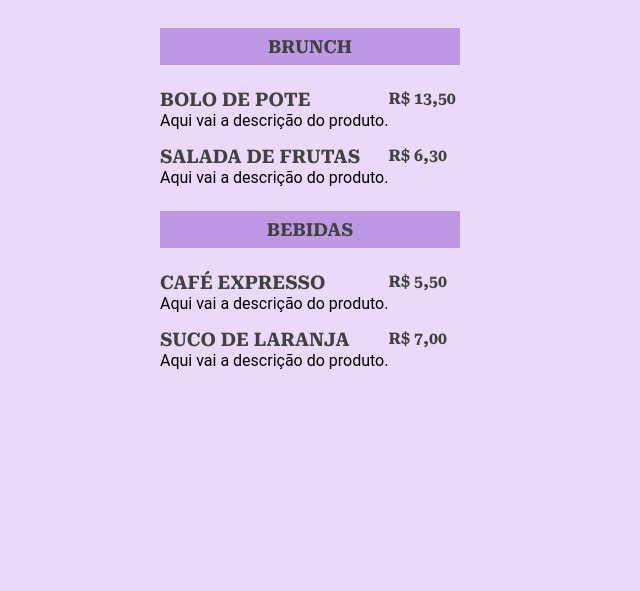
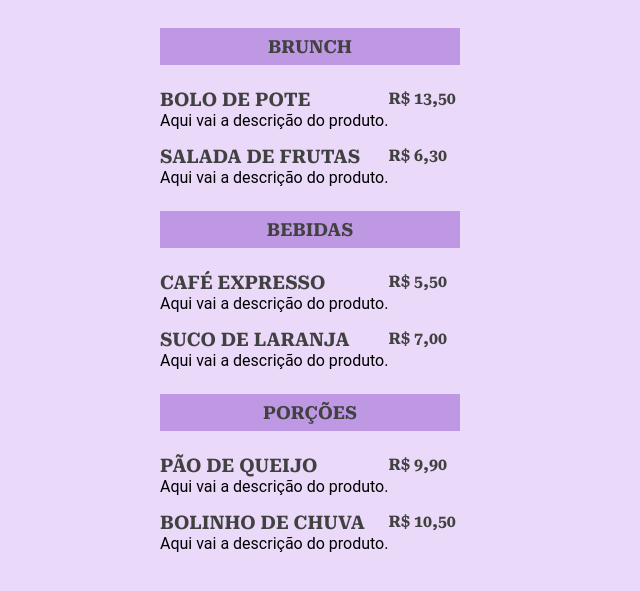
Before and after one commit to ILadyLuckI/maratona-explorer-3, a plain HTML site: page index.html in a window 1280 px wide. Shown: the part 89-680 px from the top of the page, without its empty margins (330-970 px from the left). Drawn offline with Linux system fonts and the light colour scheme.

Commit message:
menu atualizado - porções

```diff
--- a/index.html
+++ b/index.html
@@ -31,11 +31,13 @@
            <p class="description-product"><!--uma "class" serve para dar uma classificação e dar melhor especificidade a um elemento-->
              Aqui vai a descrição do produto.
            </p>
+
          </div>
 
          <strong class="price">
            R$ 13,50
          </strong>
+
        </li>
 
        <li>
@@ -44,6 +46,7 @@
            <p class="description-product">
              Aqui vai a descrição do produto.
            </p>
+
          </div>
 
          <strong class="price">
@@ -57,16 +60,18 @@
        <h2>Bebidas</h2>
        <ul>
        <li>
-            <div class="product"><!--a tag div não tem significado, é uma especie de caixa para conter itens dentro-->
+         <div class="product">
            <h3>Café Expresso</h3>
-                <p class="description-product"><!--uma "class" serve para dar uma classificação e dar melhor especificidade a um elemento-->
+           <p class="description-product">
              Aqui vai a descrição do produto.
            </p>
+
          </div>
 
          <strong class="price">
            R$ 5,50
          </strong>
+
        </li>
 
        <li>
@@ -75,6 +80,7 @@
            <p class="description-product">
              Aqui vai a descrição do produto.
            </p>
+
          </div>
 
          <strong class="price">
@@ -84,5 +90,39 @@
       </ul>
      </section>
 
+     <section><!--Seção-->
+       <h2>Porções</h2>
+       <ul>
+       <li>
+         <div class="product">
+           <h3>Pão de Queijo</h3>
+           <p class="description-product">
+             Aqui vai a descrição do produto.
+           </p>
+
+         </div>
+
+         <strong class="price">
+           R$ 9,90
+         </strong>
+
+       </li>
+
+       <li>
+         <div class="product">
+           <h3>Bolinho de chuva</h3>
+           <p class="description-product">
+             Aqui vai a descrição do produto.
+           </p>
+
+         </div>
+
+         <strong class="price">
+           R$ 10,50
+         </strong>
+       </li>
+      </ul>
+     </section>
+
    </body>
 </html>
```
Lines whose indentation alone changed are shown as unchanged.
